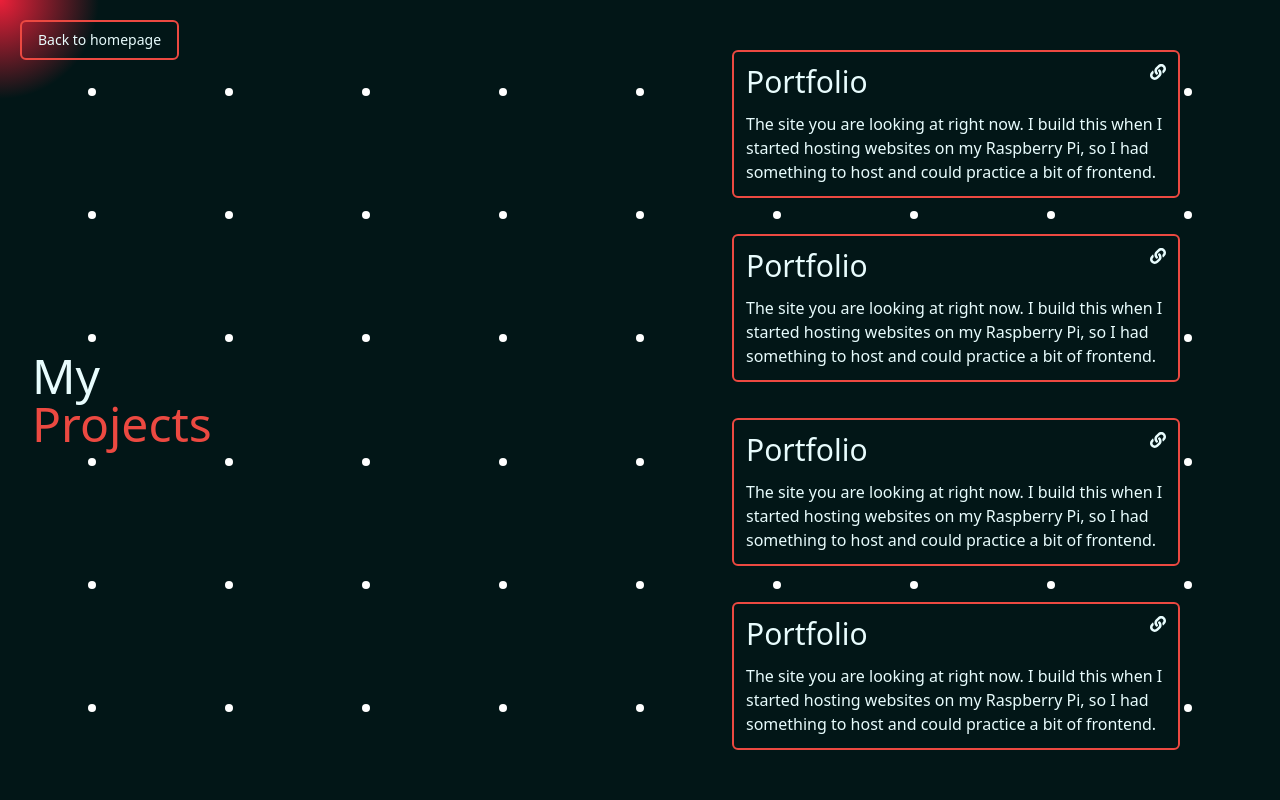
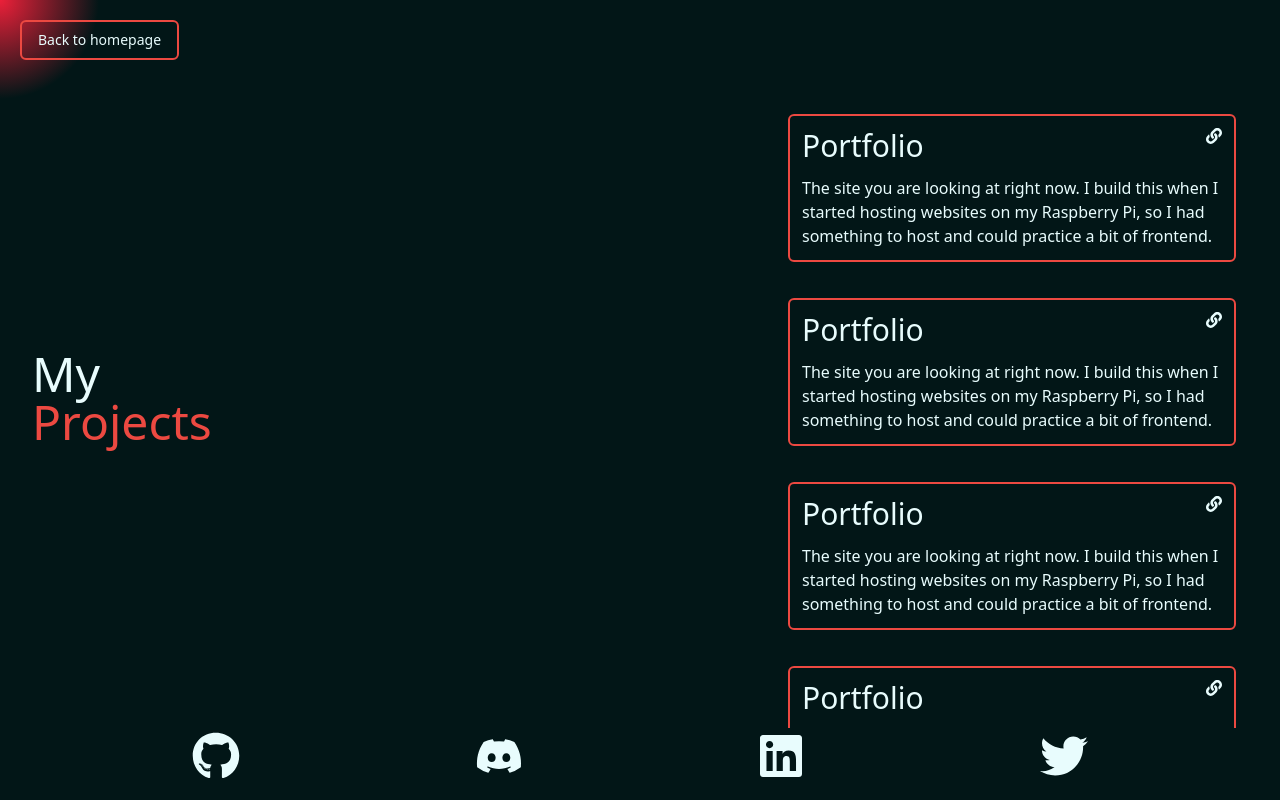
Before and after one commit to lexwuestenenk/home, a Next.js app: page /projects in a window 1280 px wide. Built offline with nearby package versions, Linux system fonts and the light colour scheme.

Commit message:
Slight visibility & responsiveness improvemenets

```diff
--- a/app/cv/page.tsx
+++ b/app/cv/page.tsx
@@ -1,5 +1,5 @@
 import type { Metadata } from 'next'
-import { DotMatrix } from '@/components/sfx/dot-matrix';
+import { CursorFollow } from '@/components/sfx/cursor-follow';
 import { Icons } from '@/components/Icons';
 import { Button } from '@/components/ui/button';
 import Link from 'next/link';
@@ -11,18 +11,47 @@ export const metadata: Metadata = {
 
 export default function Projects() {
     return (
-        <div className='bg-background h-screen flex justify-center items-center container overflow-clip select-none'>
-            <DotMatrix />
-            <Button asChild className='absolute bg-transparent border-2 border-primary hover:bg-transparent top-0 left-0 m-5 text-text'>
-                <Link href="/">
-                    Back to homepage
-                </Link>
-            </Button>
-            <div className='flex justify-between items-center w-full z-10 pointer-events-none'>
+        <div className='bg-background h-screen flex flex-col justify-center overflow-clip select-none'>
+            <CursorFollow />
+            <div className='flex w-full pointer-events-none z-10'>
+                <Button asChild className='cursor-pointer pointer-events-auto bg-transparent w-1/8 border-2 border-primary hover:bg-transparent top-0 left-0 m-5 text-text'>
+                    <Link href="/">
+                        Back to homepage
+                    </Link>
+                </Button>
+            </div>
+            <div className='flex flex-col md:flex-row overflow-scroll mb-[9vh] h-full md:justify-between items-center w-full z-10 pointer-events-none container'>
                 <div className='text-5xl'>
                     <h1 className='text-text'>My</h1>
                     <h1 className='text-primary'>Resume</h1>
                 </div>
+                <div className='flex flex-col gap-3'>
+                    <Link href="# ">
+                        <div className='border-2 border-primary rounded-md p-3 m-3 max-w-md text-text bg-background ease-in duration-300 hover:bg-primary cursor-pointer pointer-events-auto'>
+                            <div className='flex flex-row justify-between gap-5'>
+                                <h2 className='text-3xl mb-3'>Placeholder</h2>
+                                <Icons.Link />
+                            </div>
+                            <p>
+                                Content coming soon
+                            </p>
+                        </div>
+                    </Link>
+                </div>
+            </div>
+            <div className='fixed bottom-0 left-0 flex justify-between px-12 lg:px-48 p-5 text-text w-full text-5xl'>
+                <Link href="https://github.com/lexwuestenenk" target='_blank'>
+                    <Icons.Github className="ease-in duration-200 hover:text-background" />
+                </Link>
+                <Link href="discordapp.com/users/299901733943902208" target='_blank'>
+                    <Icons.Discord className="ease-in duration-200 hover:text-background" />
+                </Link>
+                <Link href="https://www.linkedin.com/in/lex-wuestenenk-0b0340294/?locale=nl_NL" target='_blank'>
+                    <Icons.LinkedIn className="ease-in duration-200 hover:text-background" />
+                </Link>
+                <Link href="https://twitter.com/lexwuestenenk" target='_blank'>
+                    <Icons.Twitter className="ease-in duration-200 hover:text-background" />
+                </Link>
             </div>
         </div>
     )
--- a/app/layout.tsx
+++ b/app/layout.tsx
@@ -16,7 +16,7 @@ export default function RootLayout({
   console.log(pathname)
 
   return (
-    <html lang="en">
+    <html lang="en" className='overflow-hidden'>
       <body className={inter.className + 'overflow-hidden'}>
         <ThemeProvider
           attribute="class"
--- a/app/page.tsx
+++ b/app/page.tsx
@@ -13,8 +13,7 @@ export default function Home() {
     return (
         <div className='bg-background h-screen flex justify-center items-center container select-none overflow-hidden'>
             <CursorFollow />
-            <DotMatrix />
-            <div className='flex justify-between items-center w-full z-10'>
+            <div className='flex flex-col md:flex-row h-[70vh] justify-between md:justify-between items-center w-full z-10'>
                 <div className='text-5xl'>
                     <h1 className='text-text'>Lex</h1>
                     <h1 className='text-primary'>Wuestenenk</h1>
@@ -30,7 +29,7 @@ export default function Home() {
                     </ul>
                 </div>
             </div>
-            <div className='absolute bottom-0 left-0 flex justify-between px-48 p-5 text-text w-full text-5xl'>
+            <div className='absolute bottom-0 left-0 flex justify-between px-12 lg:px-48 p-5 text-text w-full text-5xl'>
                 <Link href="https://github.com/lexwuestenenk" target='_blank'>
                     <Icons.Github className="ease-in duration-200 hover:text-background" />
                 </Link>
--- a/app/projects/page.tsx
+++ b/app/projects/page.tsx
@@ -12,23 +12,24 @@ export const metadata: Metadata = {
 
 export default function Projects() {
     return (
-        <div className='bg-background h-screen flex justify-center items-center container overflow-clip select-none'>
+        <div className='bg-background h-screen flex flex-col justify-center overflow-clip select-none'>
             <CursorFollow />
-            <DotMatrix />
-            <Button asChild className='absolute bg-transparent border-2 border-primary hover:bg-transparent top-0 left-0 m-5 text-text'>
-                <Link href="/">
-                    Back to homepage
-                </Link>
-            </Button>
-            <div className='flex justify-between items-center w-full z-10 pointer-events-none'>
-                <div className='text-5xl'>
+            <div className='flex w-full pointer-events-none z-10'>
+                <Button asChild className='cursor-pointer pointer-events-auto bg-transparent w-1/8 border-2 border-primary hover:bg-transparent top-0 left-0 m-5 text-text'>
+                    <Link href="/">
+                        Back to homepage
+                    </Link>
+                </Button>
+            </div>
+            <div className='flex flex-col md:flex-row overflow-scroll mb-[9vh] h-full justify-between md:justify-between items-center w-full z-10 pointer-events-none container'>
+                <div className='text-5xl mb-3'>
                     <h1 className='text-text'>My</h1>
                     <h1 className='text-primary'>Projects</h1>
                 </div>
-                <div className='flex flex-col gap-3 pr-14'>
-                    <Link href="#">
+                <div className='flex flex-col gap-3 md:pt-[15vh]'>
+                    <Link href="# ">
                         <div className='border-2 border-primary rounded-md p-3 m-3 max-w-md text-text bg-background ease-in duration-300 hover:bg-primary cursor-pointer pointer-events-auto'>
-                            <div className='flex flex-row justify-between'>
+                            <div className='flex flex-row justify-between gap-5'>
                                 <h2 className='text-3xl mb-3'>Portfolio</h2>
                                 <Icons.Link />
                             </div>
@@ -39,7 +40,7 @@ export default function Projects() {
                     </Link>
                     <Link href="#">
                         <div className='border-2 border-primary rounded-md p-3 m-3 max-w-md text-text bg-background ease-in duration-300 hover:bg-primary cursor-pointer pointer-events-auto'>
-                            <div className='flex flex-row justify-between'>
+                            <div className='flex flex-row justify-between gap-5'>
                                 <h2 className='text-3xl mb-3'>Portfolio</h2>
                                 <Icons.Link />
                             </div>
@@ -50,7 +51,7 @@ export default function Projects() {
                     </Link>
                     <Link href="#">
                         <div className='border-2 border-primary rounded-md p-3 m-3 max-w-md text-text bg-background ease-in duration-300 hover:bg-primary cursor-pointer pointer-events-auto'>
-                            <div className='flex flex-row justify-between'>
+                            <div className='flex flex-row justify-between gap-5'>
                                 <h2 className='text-3xl mb-3'>Portfolio</h2>
                                 <Icons.Link />
                             </div>
@@ -61,7 +62,29 @@ export default function Projects() {
                     </Link>
                     <Link href="#">
                         <div className='border-2 border-primary rounded-md p-3 m-3 max-w-md text-text bg-background ease-in duration-300 hover:bg-primary cursor-pointer pointer-events-auto'>
-                            <div className='flex flex-row justify-between'>
+                            <div className='flex flex-row justify-between gap-5'>
+                                <h2 className='text-3xl mb-3'>Portfolio</h2>
+                                <Icons.Link />
+                            </div>
+                            <p>
+                                The site you are looking at right now. I build this when I started hosting websites on my Raspberry Pi, so I had something to host and could practice a bit of frontend.
+                            </p>
+                        </div>
+                    </Link>
+                    <Link href="#">
+                        <div className='border-2 border-primary rounded-md p-3 m-3 max-w-md text-text bg-background ease-in duration-300 hover:bg-primary cursor-pointer pointer-events-auto'>
+                            <div className='flex flex-row justify-between gap-5'>
+                                <h2 className='text-3xl mb-3'>Portfolio</h2>
+                                <Icons.Link />
+                            </div>
+                            <p>
+                                The site you are looking at right now. I build this when I started hosting websites on my Raspberry Pi, so I had something to host and could practice a bit of frontend.
+                            </p>
+                        </div>
+                    </Link>
+                    <Link href="#">
+                        <div className='border-2 border-primary rounded-md p-3 m-3 max-w-md text-text bg-background ease-in duration-300 hover:bg-primary cursor-pointer pointer-events-auto'>
+                            <div className='flex flex-row justify-between gap-5'>
                                 <h2 className='text-3xl mb-3'>Portfolio</h2>
                                 <Icons.Link />
                             </div>
@@ -72,6 +95,20 @@ export default function Projects() {
                     </Link>
                 </div>
             </div>
+            <div className='fixed bottom-0 left-0 flex justify-between px-12 lg:px-48 p-5 text-text w-full text-5xl'>
+                <Link href="https://github.com/lexwuestenenk" target='_blank'>
+                    <Icons.Github className="ease-in duration-200 hover:text-background" />
+                </Link>
+                <Link href="discordapp.com/users/299901733943902208" target='_blank'>
+                    <Icons.Discord className="ease-in duration-200 hover:text-background" />
+                </Link>
+                <Link href="https://www.linkedin.com/in/lex-wuestenenk-0b0340294/?locale=nl_NL" target='_blank'>
+                    <Icons.LinkedIn className="ease-in duration-200 hover:text-background" />
+                </Link>
+                <Link href="https://twitter.com/lexwuestenenk" target='_blank'>
+                    <Icons.Twitter className="ease-in duration-200 hover:text-background" />
+                </Link>
+            </div>
         </div>
     )
 }
```
